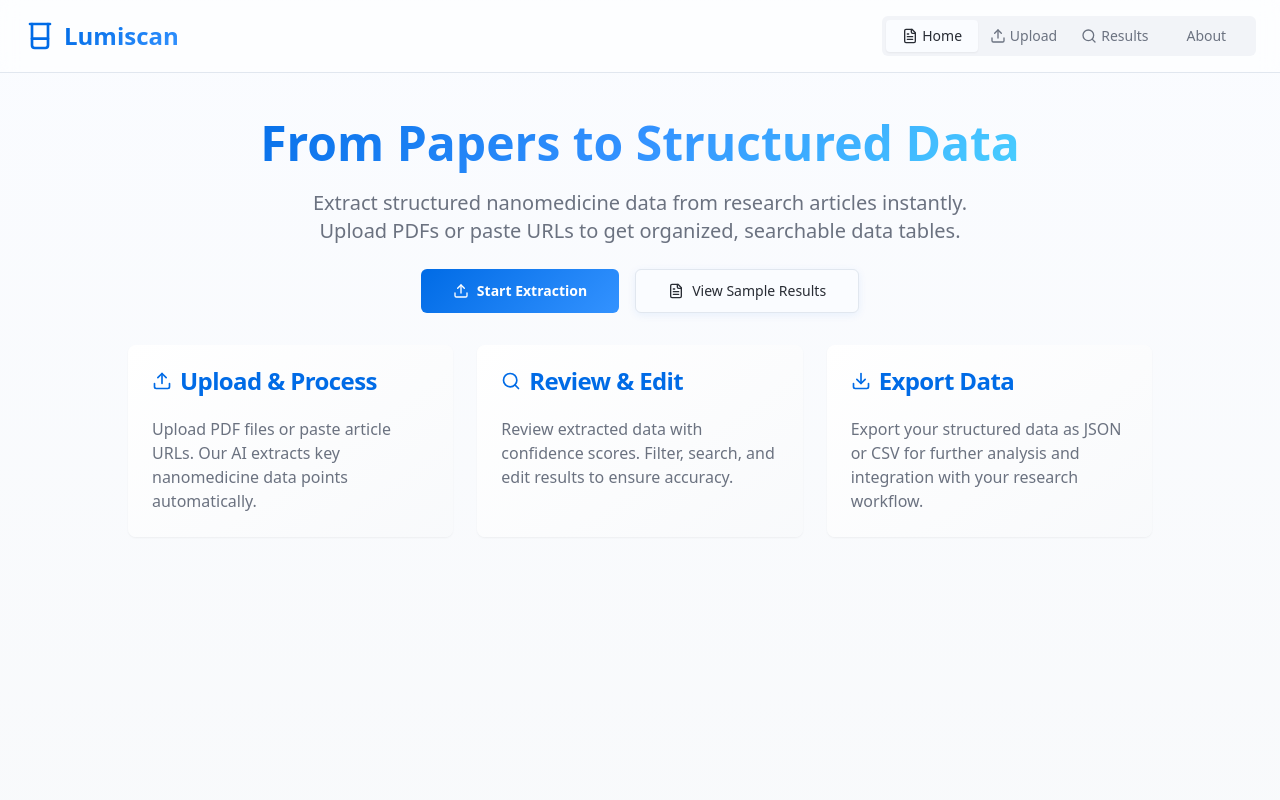
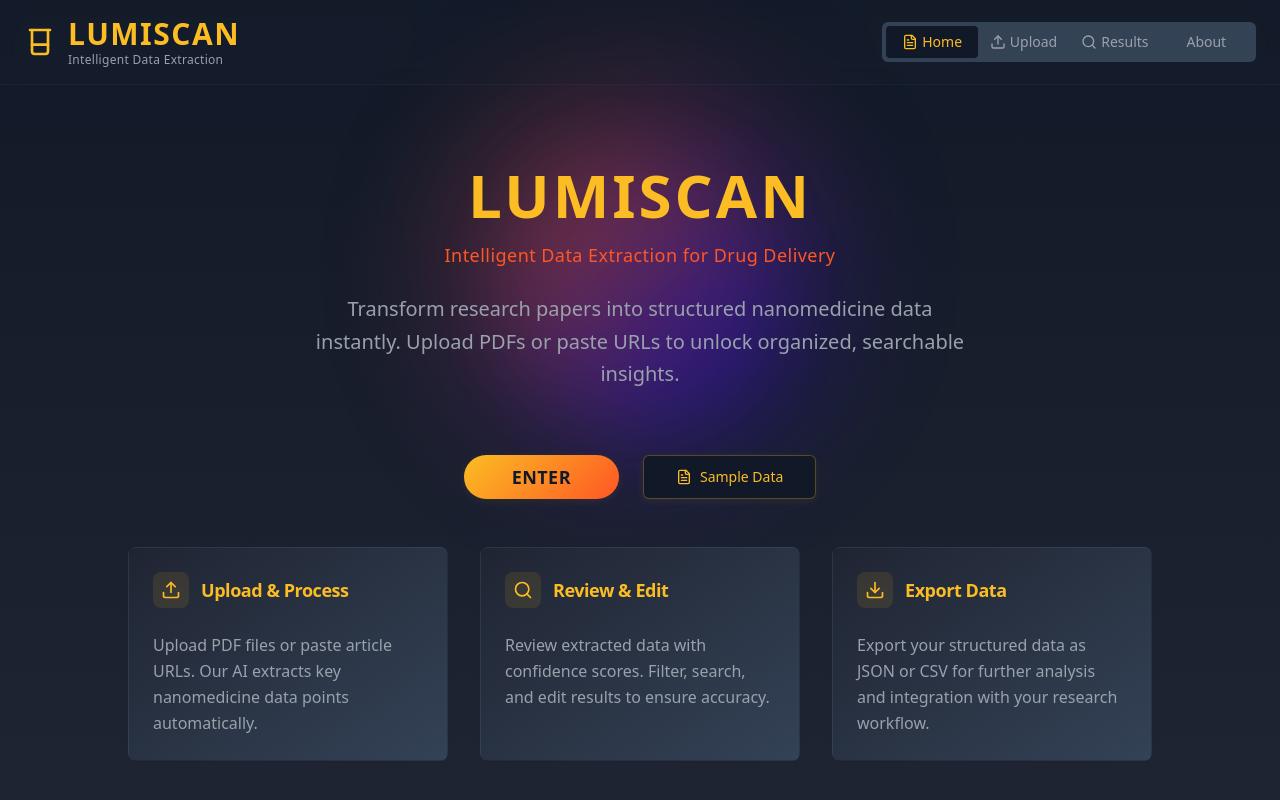
Before and after one commit to Kristinahjy/lumiscan-data-extractor, a React (Vite) app: page / in a window 1280 px wide. Built offline with nearby package versions, Linux system fonts and the light colour scheme.

Commit message:
Refactor Lumiscan to match Lumineur
Update the styling of the Lumiscan component to be more consistent with the Lumineur branding, as Lumiscan is a sub-function of Lumineur.

```diff
--- a/src/components/Lumiscan.tsx
+++ b/src/components/Lumiscan.tsx
@@ -173,15 +173,26 @@ export default function Lumiscan() {
   };
 
   return (
-    <div className="min-h-screen bg-gradient-surface">
+    <div className="min-h-screen bg-gradient-surface relative overflow-hidden">
+      {/* Background orb */}
+      <div className="absolute top-20 left-1/2 transform -translate-x-1/2 w-96 h-96 bg-gradient-orb rounded-full opacity-20 blur-3xl animate-pulse"></div>
+
       {/* Header */}
-      <header className="border-b bg-card/50 backdrop-blur supports-[backdrop-filter]:bg-card/50">
+      <header className="relative z-10 border-b border-border/20 bg-card/20 backdrop-blur supports-[backdrop-filter]:bg-card/20">
         <div className="container mx-auto flex items-center justify-between px-6 py-4">
-          <div className="flex items-center space-x-2">
-            <Beaker className="h-8 w-8 text-primary" />
-            <h1 className="text-2xl font-bold bg-gradient-primary bg-clip-text text-transparent">
-              Lumiscan
-            </h1>
+          <div className="flex items-center space-x-3">
+            <div className="relative">
+              <Beaker className="h-8 w-8 text-primary drop-shadow-glow" />
+              <div className="absolute inset-0 h-8 w-8 text-primary animate-pulse opacity-50"></div>
+            </div>
+            <div>
+              <h1 className="text-3xl font-bold text-primary tracking-wider">
+                LUMISCAN
+              </h1>
+              <p className="text-xs text-muted-foreground tracking-wide">
+                Intelligent Data Extraction
+              </p>
+            </div>
           </div>
           <Tabs value={tab} onValueChange={setTab} className="w-auto">
             <TabsList className="grid grid-cols-4 w-fit">
@@ -208,68 +219,85 @@ export default function Lumiscan() {
       <main className="container mx-auto px-6 py-8">
         <Tabs value={tab} onValueChange={setTab}>
           {/* Landing Page */}
-          <TabsContent value="landing" className="space-y-8">
-            <div className="text-center space-y-6 max-w-4xl mx-auto">
-              <div className="space-y-4">
-                <h2 className="text-5xl font-bold bg-gradient-hero bg-clip-text text-transparent leading-tight">
-                  From Papers to Structured Data
-                </h2>
-                <p className="text-xl text-muted-foreground max-w-2xl mx-auto">
-                  Extract structured nanomedicine data from research articles instantly.
-                  Upload PDFs or paste URLs to get organized, searchable data tables.
+          <TabsContent value="landing" className="space-y-12 relative">
+            {/* Central orb */}
+            <div className="absolute top-0 left-1/2 transform -translate-x-1/2 w-64 h-64 bg-gradient-orb rounded-full opacity-30 blur-2xl"></div>
+
+            <div className="text-center space-y-8 max-w-4xl mx-auto relative z-10">
+              <div className="space-y-6">
+                <div className="relative">
+                  <h2 className="text-6xl font-bold text-primary tracking-wider mb-4">
+                    LUMISCAN
+                  </h2>
+                  <p className="text-lg text-accent tracking-wide font-medium">
+                    Intelligent Data Extraction for Drug Delivery
+                  </p>
+                </div>
+                <p className="text-xl text-muted-foreground max-w-2xl mx-auto leading-relaxed">
+                  Transform research papers into structured nanomedicine data instantly.
+                  Upload PDFs or paste URLs to unlock organized, searchable insights.
                 </p>
               </div>
 
-              <div className="flex flex-col sm:flex-row gap-4 justify-center items-center">
-                <Button variant="hero" size="lg" onClick={() => setTab("upload")}>
-                  <Upload className="h-5 w-5" />
-                  Start Extraction
+              <div className="flex flex-col sm:flex-row gap-6 justify-center items-center pt-8">
+                <Button
+                  size="lg"
+                  onClick={() => setTab("upload")}
+                  className="bg-gradient-primary hover:shadow-glow transition-all duration-300 px-12 py-4 text-lg font-semibold tracking-wide rounded-full"
+                >
+                  ENTER
                 </Button>
-                <Button variant="outline" size="lg" onClick={handleLoadSample}>
+                <Button variant="outline" size="lg" onClick={handleLoadSample} className="border-primary/30 text-primary hover:bg-primary/10">
                   <FileText className="h-5 w-5" />
-                  View Sample Results
+                  Sample Data
                 </Button>
               </div>
             </div>
 
-            <div className="grid md:grid-cols-3 gap-6 max-w-5xl mx-auto">
-              <Card className="bg-gradient-card border-0 shadow-medium hover:shadow-strong transition-all duration-300">
+            <div className="grid md:grid-cols-3 gap-8 max-w-5xl mx-auto relative z-10">
+              <Card className="bg-gradient-card border border-border/20 shadow-medium hover:shadow-glow transition-all duration-500 hover:scale-105">
                 <CardHeader>
-                  <CardTitle className="flex items-center gap-2 text-primary">
-                    <Upload className="h-5 w-5" />
+                  <CardTitle className="flex items-center gap-3 text-primary text-lg">
+                    <div className="p-2 bg-primary/10 rounded-lg">
+                      <Upload className="h-5 w-5" />
+                    </div>
                     Upload & Process
                   </CardTitle>
                 </CardHeader>
                 <CardContent>
-                  <p className="text-muted-foreground">
+                  <p className="text-muted-foreground leading-relaxed">
                     Upload PDF files or paste article URLs. Our AI extracts key nanomedicine data points automatically.
                   </p>
                 </CardContent>
               </Card>
 
-              <Card className="bg-gradient-card border-0 shadow-medium hover:shadow-strong transition-all duration-300">
+              <Card className="bg-gradient-card border border-border/20 shadow-medium hover:shadow-glow transition-all duration-500 hover:scale-105">
                 <CardHeader>
-                  <CardTitle className="flex items-center gap-2 text-primary">
-                    <Search className="h-5 w-5" />
+                  <CardTitle className="flex items-center gap-3 text-primary text-lg">
+                    <div className="p-2 bg-primary/10 rounded-lg">
+                      <Search className="h-5 w-5" />
+                    </div>
                     Review & Edit
                   </CardTitle>
                 </CardHeader>
                 <CardContent>
-                  <p className="text-muted-foreground">
+                  <p className="text-muted-foreground leading-relaxed">
                     Review extracted data with confidence scores. Filter, search, and edit results to ensure accuracy.
                   </p>
                 </CardContent>
               </Card>
 
-              <Card className="bg-gradient-card border-0 shadow-medium hover:shadow-strong transition-all duration-300">
+              <Card className="bg-gradient-card border border-border/20 shadow-medium hover:shadow-glow transition-all duration-500 hover:scale-105">
                 <CardHeader>
-                  <CardTitle className="flex items-center gap-2 text-primary">
-                    <Download className="h-5 w-5" />
+                  <CardTitle className="flex items-center gap-3 text-primary text-lg">
+                    <div className="p-2 bg-primary/10 rounded-lg">
+                      <Download className="h-5 w-5" />
+                    </div>
                     Export Data
                   </CardTitle>
                 </CardHeader>
                 <CardContent>
-                  <p className="text-muted-foreground">
+                  <p className="text-muted-foreground leading-relaxed">
                     Export your structured data as JSON or CSV for further analysis and integration with your research workflow.
                   </p>
                 </CardContent>
--- a/src/index.css
+++ b/src/index.css
@@ -8,27 +8,28 @@ All colors MUST be HSL.
 
 @layer base {
   :root {
-    --background: 218 100% 99%;
-    --foreground: 220 13% 18%;
+    /* Lumineur-inspired dark theme */
+    --background: 220 39% 11%;
+    --foreground: 43 96% 56%;
 
-    --card: 0 0% 100%;
-    --card-foreground: 220 13% 18%;
+    --card: 224 23% 16%;
+    --card-foreground: 210 40% 98%;
 
-    --popover: 0 0% 100%;
-    --popover-foreground: 220 13% 18%;
+    --popover: 224 23% 16%;
+    --popover-foreground: 210 40% 98%;
 
-    --primary: 212 100% 45%;
-    --primary-foreground: 0 0% 100%;
-    --primary-glow: 212 100% 60%;
+    --primary: 43 96% 56%;
+    --primary-foreground: 220 39% 11%;
+    --primary-glow: 14 100% 57%;
 
-    --secondary: 214 32% 91%;
-    --secondary-foreground: 220 13% 18%;
+    --secondary: 224 23% 16%;
+    --secondary-foreground: 210 40% 98%;
 
-    --muted: 214 32% 96%;
-    --muted-foreground: 220 9% 46%;
+    --muted: 215 25% 27%;
+    --muted-foreground: 217 10% 64%;
 
-    --accent: 212 100% 96%;
-    --accent-foreground: 212 100% 26%;
+    --accent: 14 100% 57%;
+    --accent-foreground: 220 39% 11%;
 
     --success: 142 76% 36%;
     --success-foreground: 0 0% 100%;
@@ -39,21 +40,22 @@ All colors MUST be HSL.
     --destructive: 0 84% 60%;
     --destructive-foreground: 0 0% 100%;
 
-    --border: 214 32% 91%;
-    --input: 214 32% 91%;
-    --ring: 212 100% 45%;
+    --border: 215 25% 27%;
+    --input: 215 25% 27%;
+    --ring: 43 96% 56%;
 
-    /* Gradients for beautiful effects */
-    --gradient-primary: linear-gradient(135deg, hsl(212 100% 45%), hsl(212 100% 60%));
-    --gradient-hero: linear-gradient(135deg, hsl(212 100% 45%) 0%, hsl(212 100% 60%) 50%, hsl(193 100% 65%) 100%);
-    --gradient-card: linear-gradient(145deg, hsl(0 0% 100%) 0%, hsl(214 32% 98%) 100%);
-    --gradient-surface: linear-gradient(180deg, hsl(218 100% 99%) 0%, hsl(214 32% 98%) 100%);
+    /* Lumineur gradients */
+    --gradient-primary: linear-gradient(135deg, hsl(43 96% 56%), hsl(14 100% 57%));
+    --gradient-hero: linear-gradient(135deg, hsl(43 96% 56%) 0%, hsl(14 100% 57%) 50%, hsl(240 100% 50%) 100%);
+    --gradient-orb: linear-gradient(135deg, hsl(14 100% 57%) 0%, hsl(240 100% 50%) 100%);
+    --gradient-card: linear-gradient(145deg, hsl(224 23% 16%) 0%, hsl(215 25% 27%) 100%);
+    --gradient-surface: linear-gradient(180deg, hsl(220 39% 11%) 0%, hsl(224 23% 16%) 100%);
 
-    /* Shadows for depth */
-    --shadow-soft: 0 2px 8px hsl(212 100% 45% / 0.08);
-    --shadow-medium: 0 4px 20px hsl(212 100% 45% / 0.12);
-    --shadow-strong: 0 8px 32px hsl(212 100% 45% / 0.16);
-    --shadow-glow: 0 0 24px hsl(212 100% 60% / 0.3);
+    /* Enhanced shadows with golden glow */
+    --shadow-soft: 0 2px 8px hsl(43 96% 56% / 0.08);
+    --shadow-medium: 0 4px 20px hsl(43 96% 56% / 0.12);
+    --shadow-strong: 0 8px 32px hsl(43 96% 56% / 0.16);
+    --shadow-glow: 0 0 24px hsl(43 96% 56% / 0.3);
 
     /* Animations */
     --transition-smooth: all 0.3s cubic-bezier(0.4, 0, 0.2, 1);
--- a/tailwind.config.ts
+++ b/tailwind.config.ts
@@ -80,6 +80,7 @@ export default {
 			backgroundImage: {
 				'gradient-primary': 'var(--gradient-primary)',
 				'gradient-hero': 'var(--gradient-hero)',
+				'gradient-orb': 'var(--gradient-orb)',
 				'gradient-card': 'var(--gradient-card)',
 				'gradient-surface': 'var(--gradient-surface)'
 			},
```
